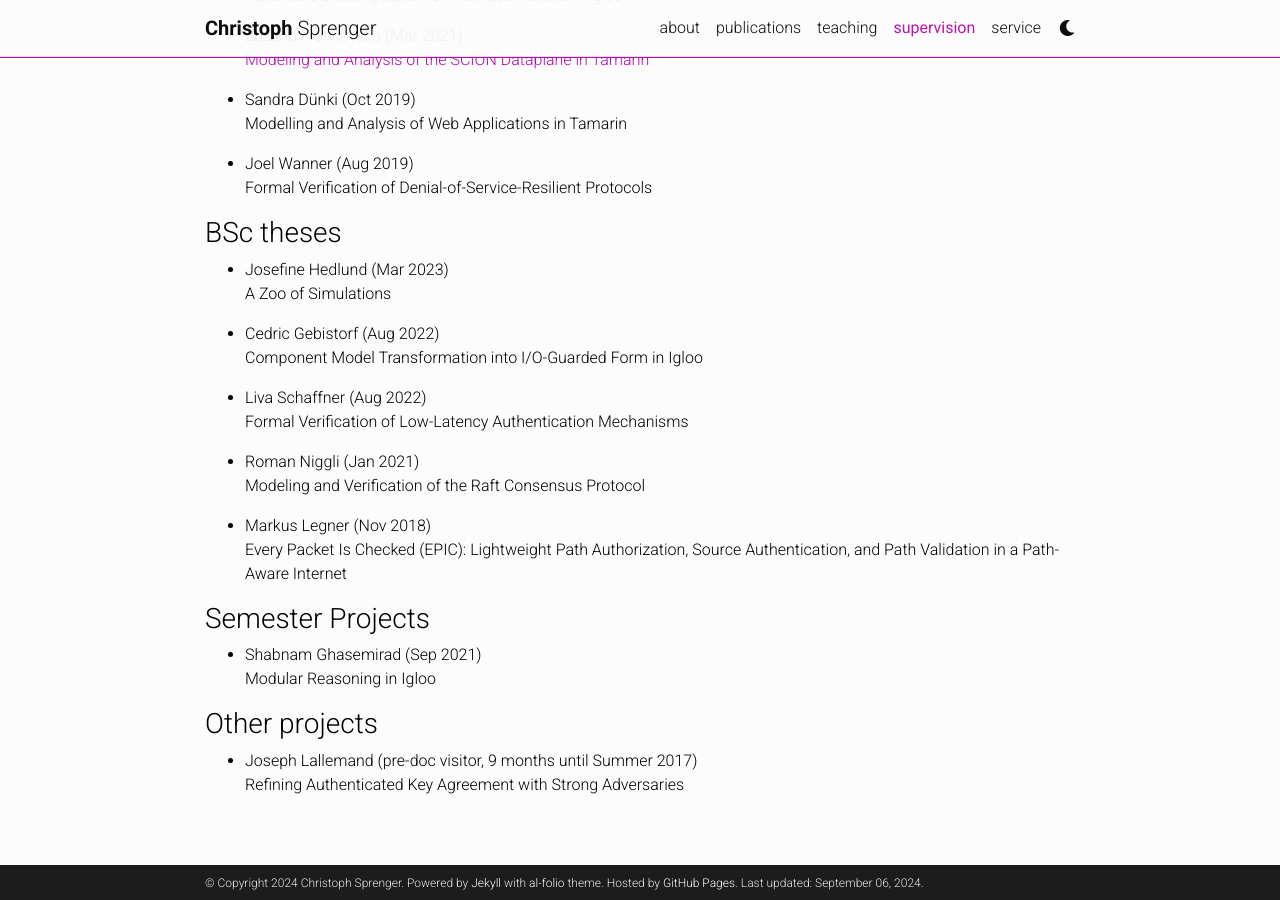
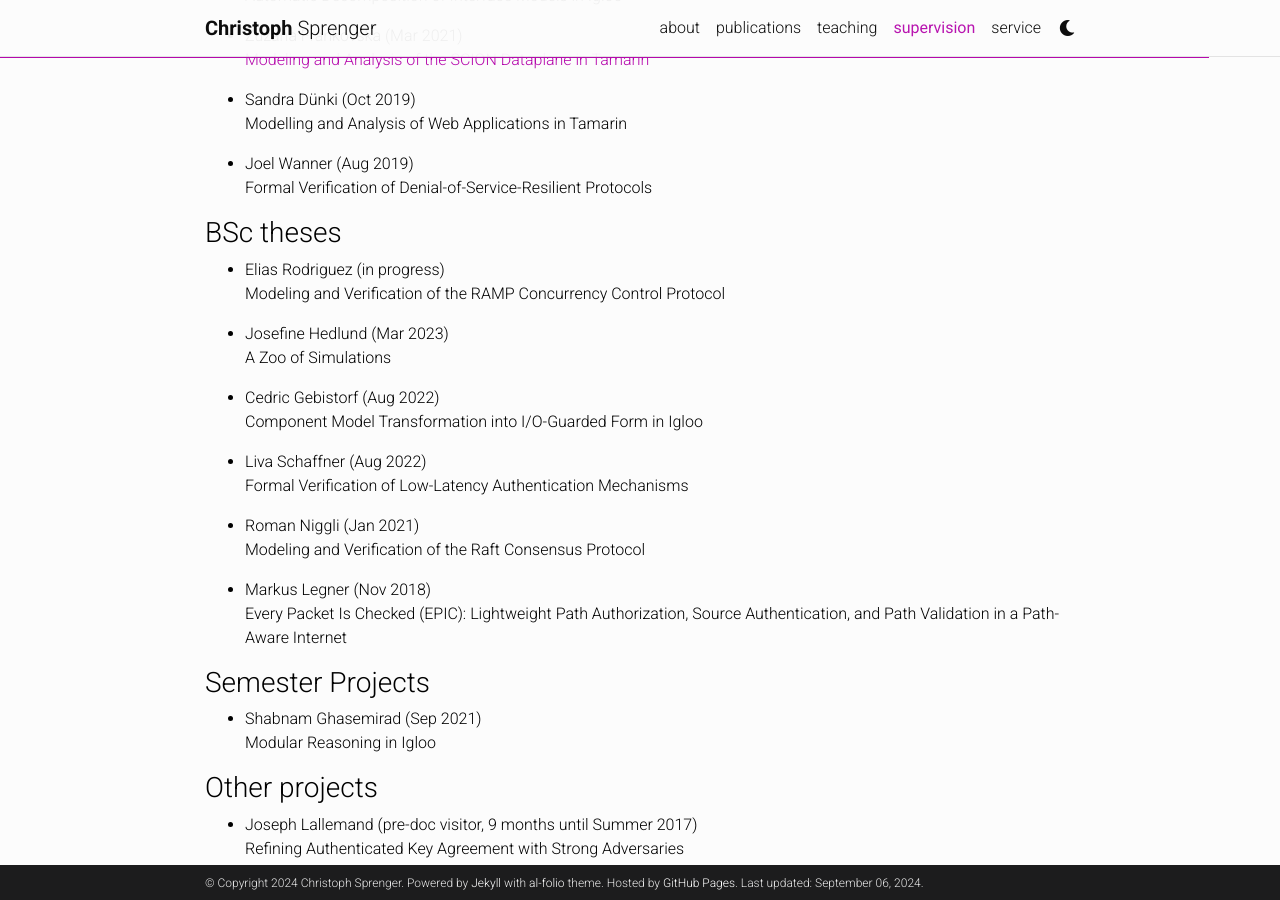
Before and after one commit to ch-sprenger/ch-sprenger.github.io, a Jekyll site: the page built from _pages/supervision.md, in a window 1280 px wide and 900 px high, scrolled down 785 px. Built offline with Jekyll 4.4.1, drawn with Linux system fonts in a browser that asks for light colours; comment, search, counter and statistics services are not loaded; a style sheet for code colours, icons or effects is not loaded.

Commit message:
added Elias' BSc thesis

```diff
--- a/_pages/supervision.md
+++ b/_pages/supervision.md
@@ -12,10 +12,8 @@ nav_order: 4
 - Tobias Klenze (defended in Jun 2021): \\
 [Formal Development of Secure Data Plane Protocols](https://www.research-collection.ethz.ch/handle/20.500.11850/506662)
 
-
 - Ognjen Maric (defended in Feb 2017): \\
 [Formal Verification of Fault-Tolerant Systems](https://www.research-collection.ethz.ch/handle/20.500.11850/130815)
-
 
 - Binh Thanh Nguyen (defended in May 2015): \\
 [Sound Abstractions for Security Protocol Verification](https://www.research-collection.ethz.ch/handle/20.500.11850/155236)
@@ -50,6 +48,9 @@ Formal Verification of Denial-of-Service-Resilient Protocols
 
 ### BSc theses
 
+- Elias Rodriguez (in progress) \\
+Modeling and Verification of the RAMP Concurrency Control Protocol
+
 - Josefine Hedlund (Mar 2023) \\
 A Zoo of Simulations
 
```
